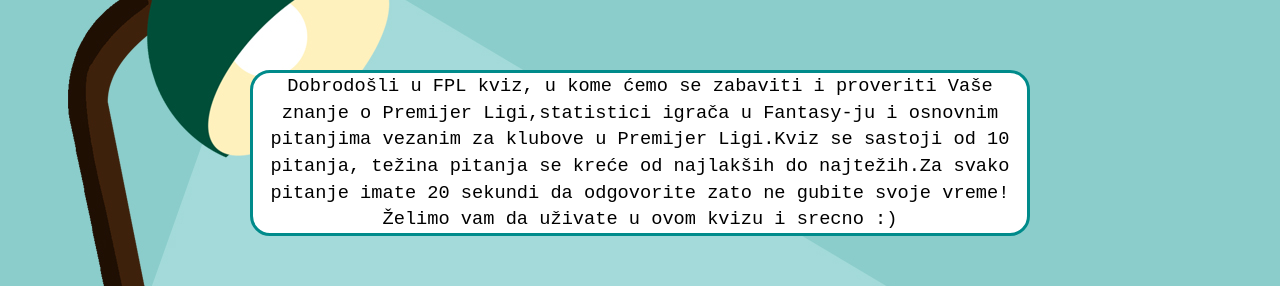
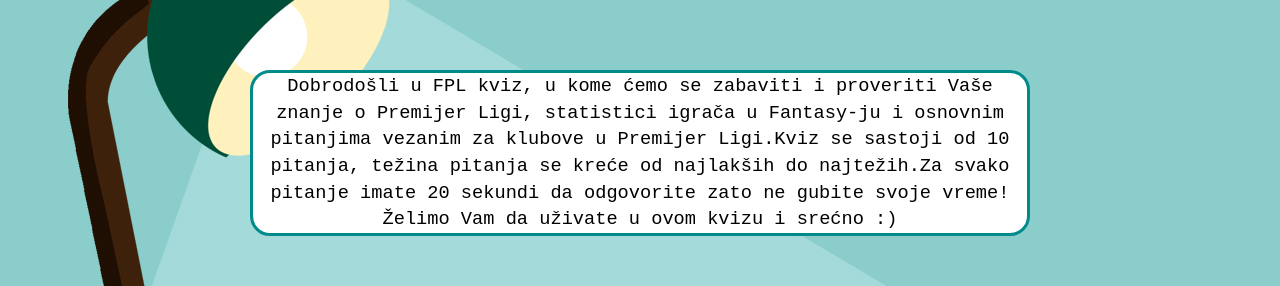
Before and after one commit to aleksandarradonjic99/PIA-homeworks, a plain HTML site: page hw-3/kvizpravila.html in a window 1280 px wide. Shown: the part 240-526 px from the top of the page. Drawn offline with nearby package versions, Linux system fonts and the light colour scheme.

```diff
--- a/hw-3/kvizpravila.html
+++ b/hw-3/kvizpravila.html
@@ -9,7 +9,7 @@
 
     </head>
         <div class="container kvizpravila">
-                <p>Dobrodošli u FPL kviz, u kome ćemo se zabaviti i proveriti Vaše znanje o Premijer Ligi,statistici igrača u Fantasy-ju i osnovnim pitanjima vezanim za klubove u Premijer Ligi.Kviz se sastoji od 10 pitanja, težina pitanja se kreće od najlakših do najtežih.Za svako pitanje imate 20 sekundi da odgovorite zato ne gubite svoje vreme! Želimo vam da uživate u ovom kvizu i srecno :)
+                <p>Dobrodošli u FPL kviz, u kome ćemo se zabaviti i proveriti Vaše znanje o Premijer Ligi, statistici igrača u Fantasy-ju i osnovnim pitanjima vezanim za klubove u Premijer Ligi.Kviz se sastoji od 10 pitanja, težina pitanja se kreće od najlakših do najtežih.Za svako pitanje imate 20 sekundi da odgovorite zato ne gubite svoje vreme! Želimo Vam da uživate u ovom kvizu i srećno :)
 
                 </p>
 
```
